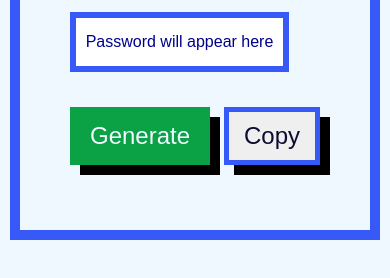
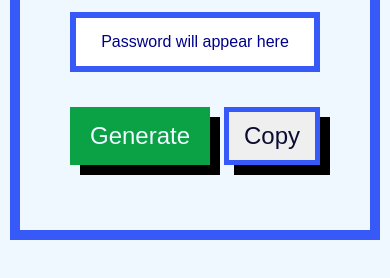
Before and after one commit to slowslow737/pwgen, a plain HTML site: page index.html in a window 390 px wide. Shown: the part 444-722 px from the top of the page. Drawn offline with Linux system fonts and the light colour scheme.

Commit message:
Update main.css

```diff
--- a/main.css
+++ b/main.css
@@ -97,7 +97,7 @@ body {
   }
   .input input {
     font-size: 16px;
-    width: max-content;
+    width: inherit;
   }
   .buttons {
     flex-direction: row;
```
